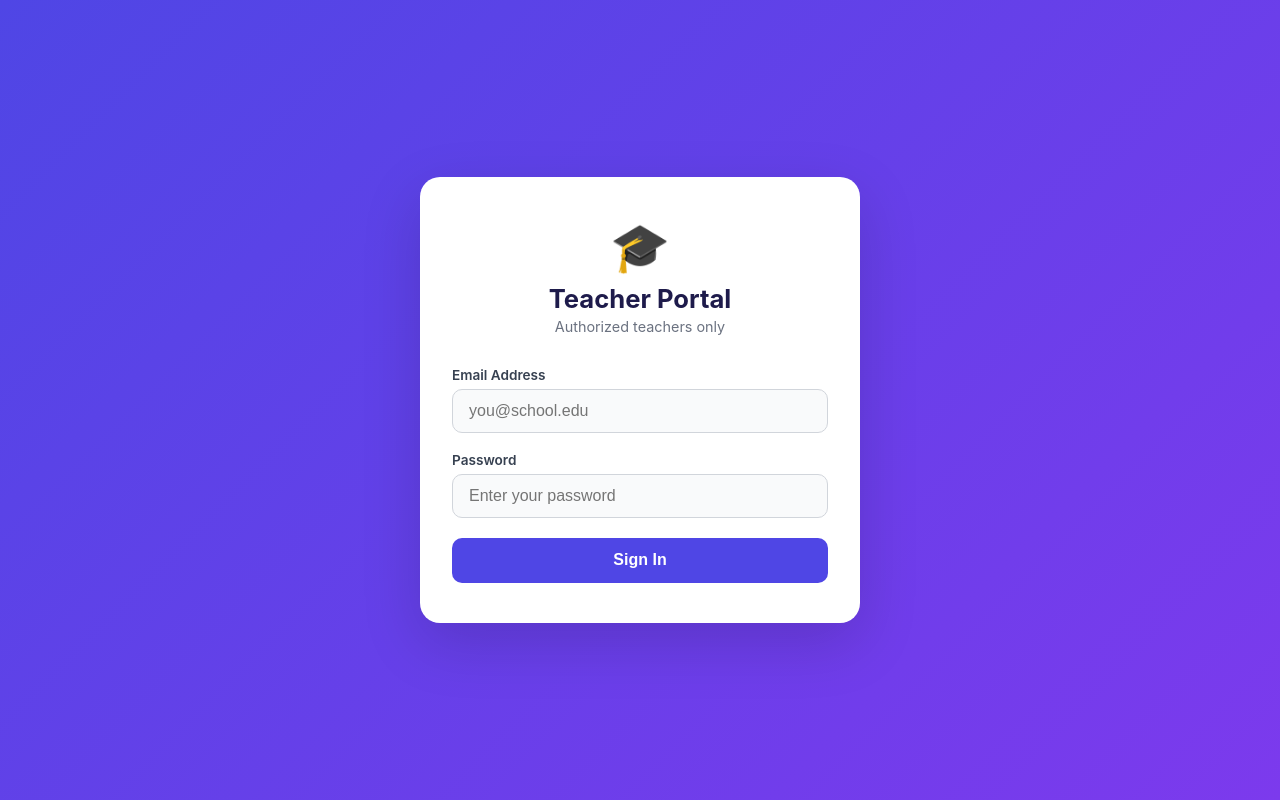
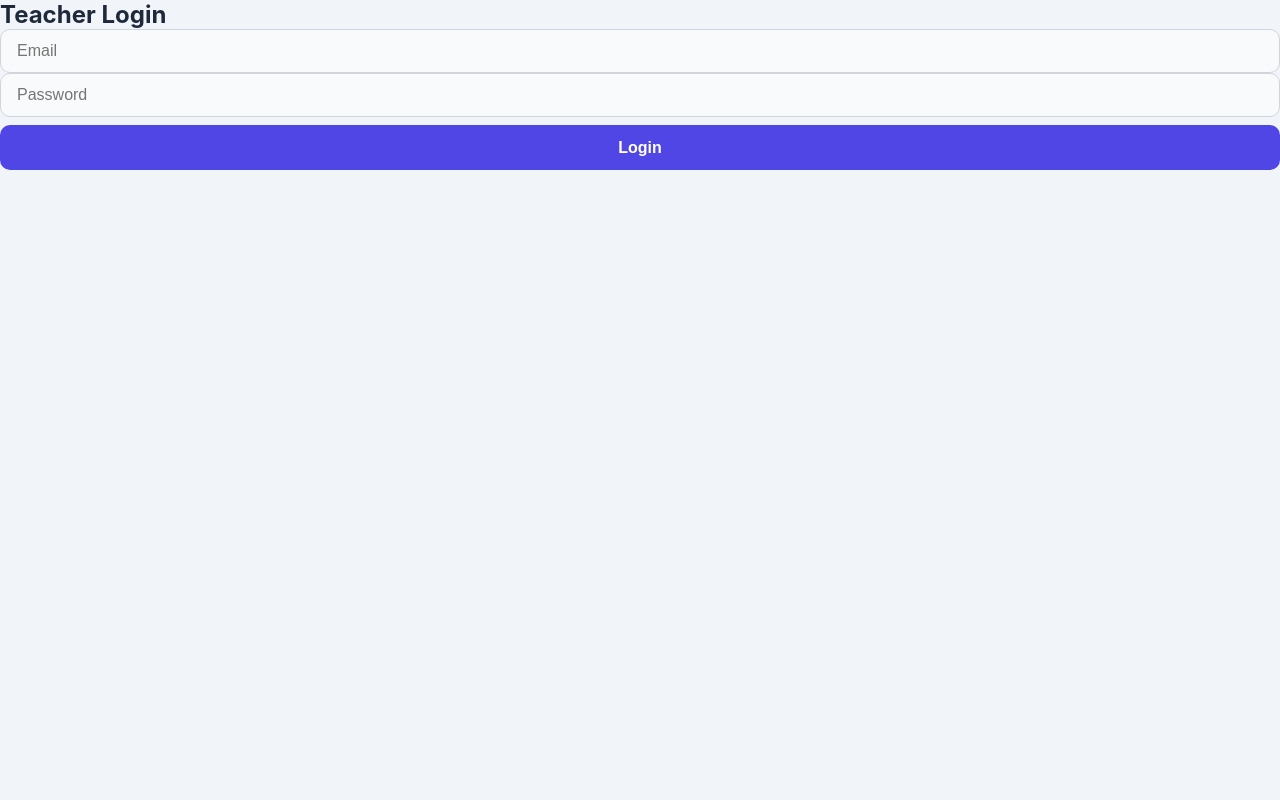
Before and after one commit to daniellaomare-alt/School-teachers-apps, a plain HTML site: page index.html in a window 1280 px wide. Drawn offline with Linux system fonts and the light colour scheme.

Commit message:
Update index.html for Teacher Portal to School App

```diff
--- a/index.html
+++ b/index.html
@@ -1,40 +1,35 @@
 <!DOCTYPE html>
 <html lang="en">
 <head>
-  <meta charset="UTF-8" />
-  <meta name="viewport" content="width=device-width, initial-scale=1.0"/>
-  <title>Teacher Portal</title>
-  <link rel="stylesheet" href="style.css" />
+  <meta charset="UTF-8">
+  <meta name="viewport" content="width=device-width, initial-scale=1.0">
+  <title>School Teachers App</title>
+  <link rel="stylesheet" href="style.css">
+  <!-- Firebase scripts -->
+  <script src="https://www.gstatic.com/firebasejs/9.23.0/firebase-app-compat.js"></script>
+  <script src="https://www.gstatic.com/firebasejs/9.23.0/firebase-auth-compat.js"></script>
 </head>
 <body>
+  <!-- LOGIN FORM -->
+  <div id="loginBox">
+    <h2>Teacher Login</h2>
+    <form id="loginForm">
+      <input type="email" id="email" placeholder="Email">
+      <input type="password" id="password" placeholder="Password">
+      <button type="submit">Login</button>
+    </form>
+    <p id="loginMsg"></p>
+  </div>
 
-  <!-- ========== LOGIN PAGE ========== -->
-  <div id="loginPage" class="page">
-    <div class="card">
-      <div class="brand">
-        <span class="brand-icon">🎓</span>
-        <h1>Teacher Portal</h1>
-        <p class="subtitle">Authorized teachers only</p>
-      </div>
+  <!-- DASHBOARD -->
+  <div id="dashboard" style="display:none;">
+    <h2>Welcome, Teacher!</h2>
+    <button id="logoutBtn">Logout</button>
+  </div>
 
-      <form id="loginForm" novalidate>
-        <div class="field">
-          <label for="email">Email Address</label>
-          <input type="email" id="email" placeholder="you@school.edu" required />
-        </div>
-        <div class="field">
-          <label for="password">Password</label>
-          <input type="password" id="password" placeholder="Enter your password" required />
-        </div>
-
-        <!-- Message area: shows success or error -->
-        <div id="loginMessage" class="message hidden"></div>
-
-        <button type="submit" id="loginBtn">
-          <span id="btnText">Sign In</span>
-          <span id="btnSpinner" class="spinner hidden"></span>
-        </button>
-      </form>
+  <script src="app.js"></script>
+</body>
+  </html>      </form>
     </div>
   </div>
 
```
